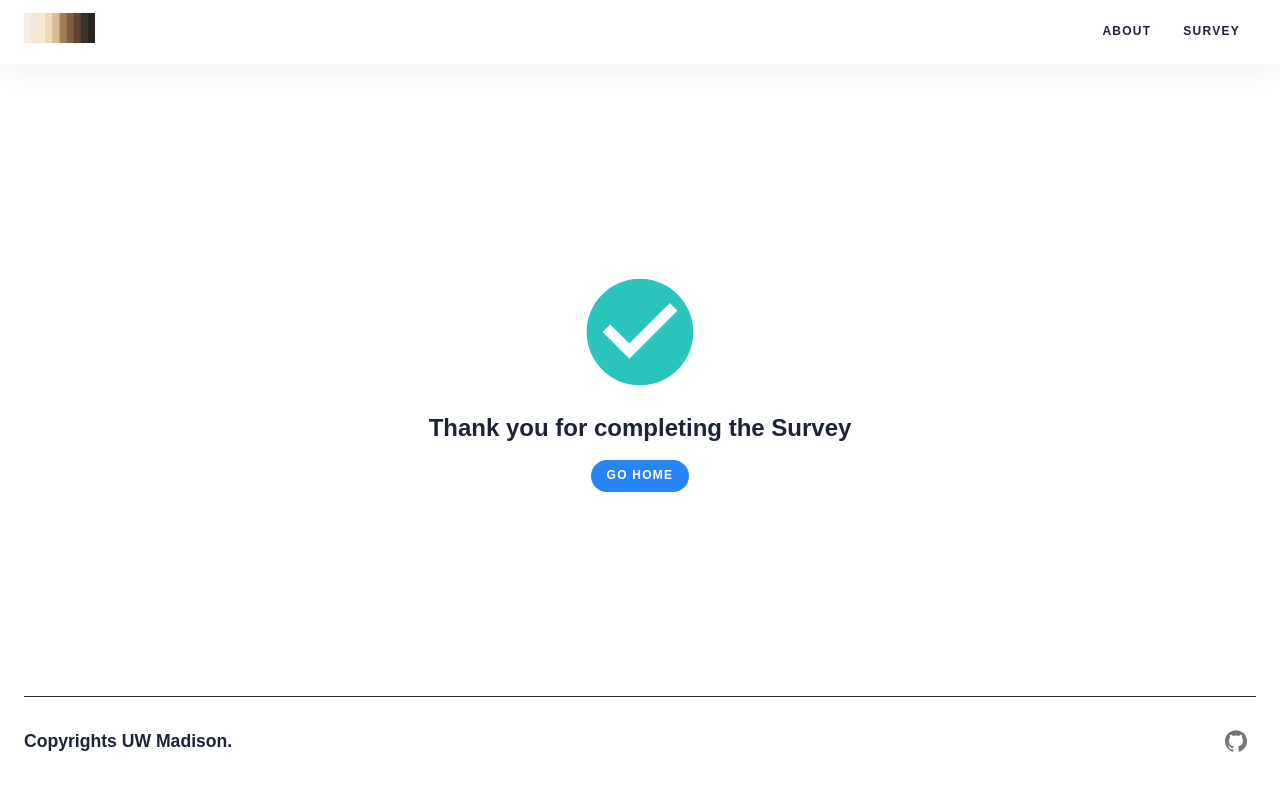
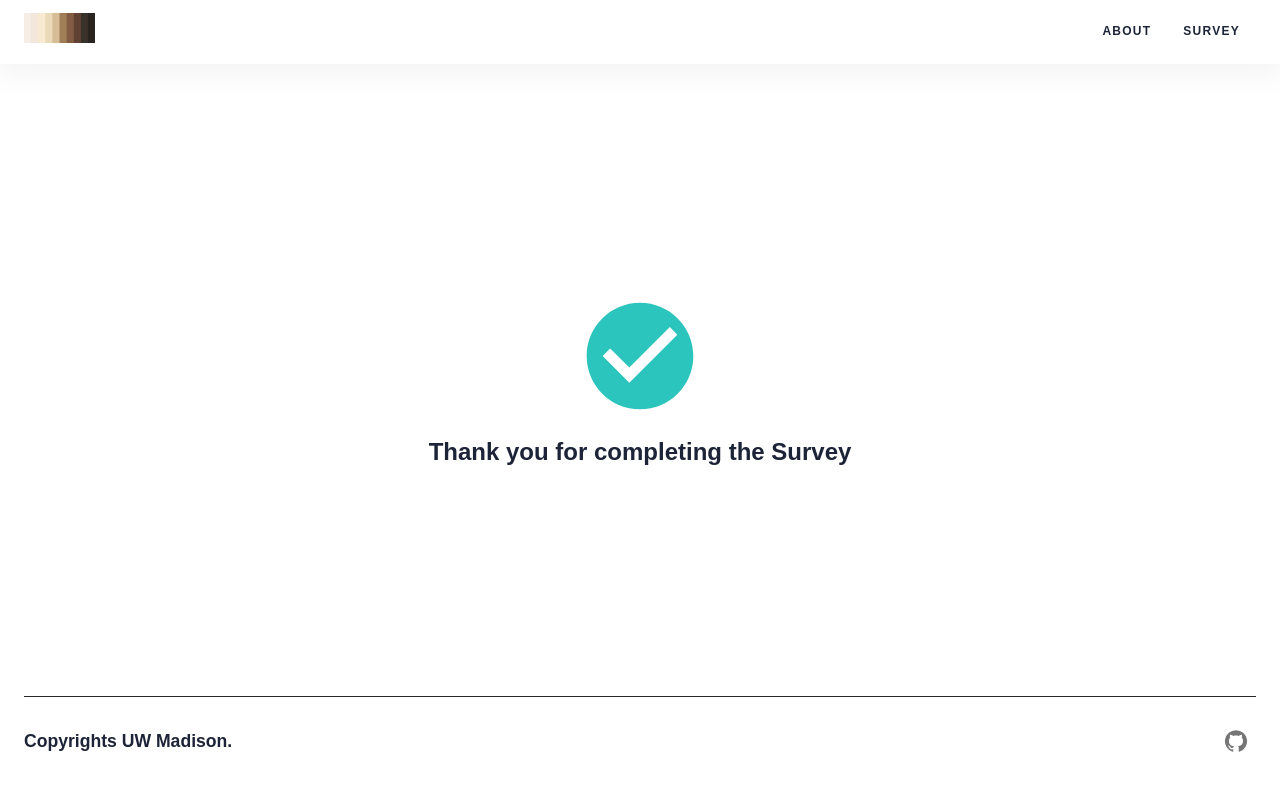
Before and after one commit to shelcia/skin-tone-rating, a React (Vite) app in the folder client/: page /success in a window 1280 px wide. Shown: the top 790 px of the page. Built offline with nearby package versions, Linux system fonts and the light colour scheme.

Commit message:
text changes

```diff
--- a/client/src/pages/success/index.tsx
+++ b/client/src/pages/success/index.tsx
@@ -1,12 +1,12 @@
 import { useEffect, useState } from "react";
-import { Box, Button, Container, Typography } from "@mui/material";
+import { Box, Container, Typography } from "@mui/material";
 import CheckCircleIcon from "@mui/icons-material/CheckCircle";
-import { secondary, success } from "../../theme/themeColors";
-import { useNavigate } from "react-router-dom";
+import { success } from "../../theme/themeColors";
+// import { useNavigate } from "react-router-dom";
 
 const SuccessPage = () => {
-  const navigate = useNavigate();
-  const uniqueId = localStorage.getItem("uniqueId");
+  // const navigate = useNavigate();
+  // const uniqueId = localStorage.getItem("uniqueId");
 
   const [copied, setCopied] = useState(false);
 
@@ -34,7 +34,7 @@ const SuccessPage = () => {
         <Typography variant="h5">
           Thank you for completing the Survey
         </Typography>
-        {uniqueId && (
+        {/* {uniqueId && (
           <Box sx={{ display: "flex", gap: 1, alignItems: "center" }}>
             <Typography sx={{ fontWeight: 700, color: secondary[400] }}>
               YOUR MECHANICAL TURK CODE: {uniqueId}
@@ -50,11 +50,11 @@ const SuccessPage = () => {
               {copied ? "Copied" : "Copy"}
             </Button>
           </Box>
-        )}
+        )} */}
 
-        <Button variant="contained" onClick={() => navigate("/")}>
+        {/* <Button variant="contained" onClick={() => navigate("/")}>
           Go Home
-        </Button>
+        </Button> */}
       </Box>
     </Container>
   );
--- a/client/src/pages/survey/components/Exit.tsx
+++ b/client/src/pages/survey/components/Exit.tsx
@@ -32,8 +32,10 @@ const Exit: React.FC<ExitProps> = () => {
   return (
     <>
       <Typography>
-        Thank you for your input! Please follow the link below in order to
-        capture your participation in this study.
+        Thank you for your input!. Please take a screenshot and send it to your
+        instructor. email: aavery2@wisc.edu
+        {/* Please follow the link below in order to
+        capture your participation in this study. */}
       </Typography>
       {/* <Typography>
         https://app.prolific.com/submissions/complete?cc=CQ2CR1H1
```
